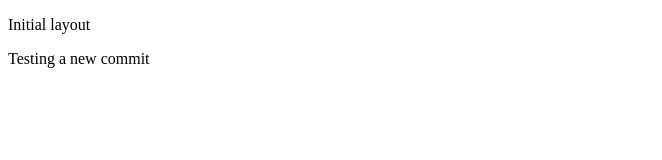
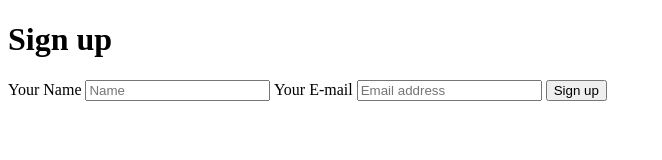
Before and after one commit to rusven/native-sign-up-form, a plain HTML site: page index.html in a window 1280 px wide. Shown: the whole page, without its empty margins (0-662 px from the left). Drawn offline with Linux system fonts and the light colour scheme.

Commit message:
First form version
Only DOM elements without css classes.

```diff
--- a/index.html
+++ b/index.html
@@ -8,7 +8,13 @@
         <meta name="viewport" content="width=device-width">
     </head>
 	<body>
-		<p>Initial layout</p>
-		<p>Testing a new commit</p>
+		<form>
+			<h1>Sign up</h1>
+			<label>Your Name</label>
+			<input type="text" placeholder="Name">
+			<label>Your E-mail</label>
+			<input type="text" placeholder="Email address">
+			<button type="submit">Sign up</button>
+		</form>
 	</body>
 </html>
```
